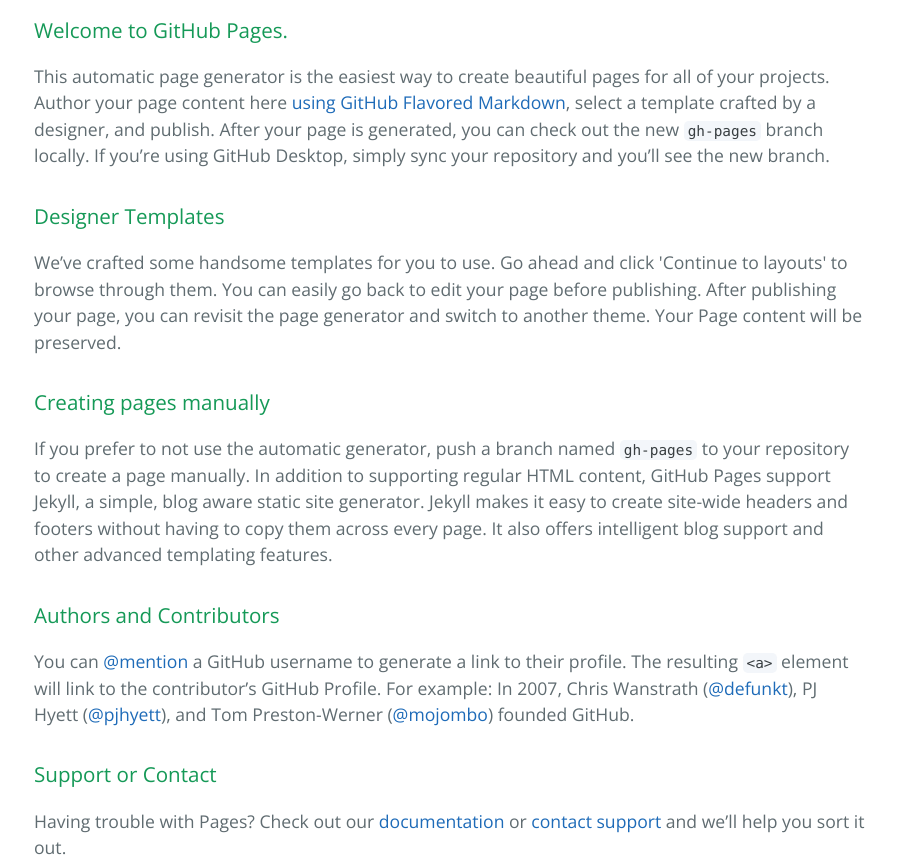
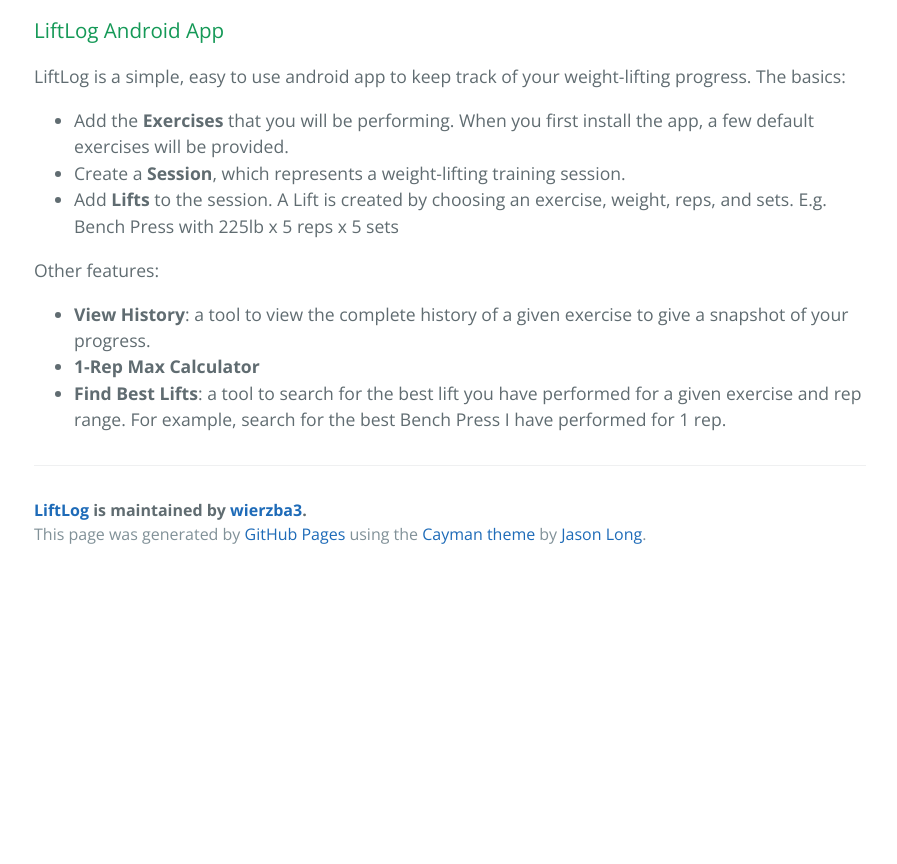
Before and after one commit to wierzba3/LiftLog, a plain HTML site: page index.html in a window 1280 px wide. Shown: the part 400-1264 px from the top of the page, without its empty margins (190-1087 px from the left). After the commit the page ends 978 px from the top, so only its background shows below. Drawn offline with nearby package versions, Linux system fonts and the light colour scheme.

Commit message:
Create gh-pages branch via GitHub

```diff
--- a/index.html
+++ b/index.html
@@ -12,7 +12,7 @@
   <body>
     <section class="page-header">
       <h1 class="project-name">LiftLog</h1>
-      <h2 class="project-tagline">Android app to track weightlifting training progress</h2>
+      <h2 class="project-tagline">Android app to track weight-lifting progress</h2>
       <a href="https://github.com/wierzba3/LiftLog" class="btn">View on GitHub</a>
       <a href="https://github.com/wierzba3/LiftLog/zipball/master" class="btn">Download .zip</a>
       <a href="https://github.com/wierzba3/LiftLog/tarball/master" class="btn">Download .tar.gz</a>
@@ -20,29 +20,26 @@
 
     <section class="main-content">
       <h3>
-<a id="welcome-to-github-pages" class="anchor" href="#welcome-to-github-pages" aria-hidden="true"><span class="octicon octicon-link"></span></a>Welcome to GitHub Pages.</h3>
+<a id="liftlog-android-app" class="anchor" href="#liftlog-android-app" aria-hidden="true"><span class="octicon octicon-link"></span></a>LiftLog Android App</h3>
 
-<p>This automatic page generator is the easiest way to create beautiful pages for all of your projects. Author your page content here <a href="https://guides.github.com/features/mastering-markdown/">using GitHub Flavored Markdown</a>, select a template crafted by a designer, and publish. After your page is generated, you can check out the new <code>gh-pages</code> branch locally. If you’re using GitHub Desktop, simply sync your repository and you’ll see the new branch.</p>
+<p>LiftLog is a simple, easy to use android app to keep track of your weight-lifting progress.
+The basics:</p>
 
-<h3>
-<a id="designer-templates" class="anchor" href="#designer-templates" aria-hidden="true"><span class="octicon octicon-link"></span></a>Designer Templates</h3>
+<ul>
+<li>Add the <strong>Exercises</strong> that you will be performing. When you first install the app, a few default exercises will be provided.</li>
+<li>Create a <strong>Session</strong>, which represents a weight-lifting training session. </li>
+<li>Add <strong>Lifts</strong> to the session. A Lift is created by choosing an exercise, weight, reps, and sets. E.g. Bench Press with 225lb x 5 reps x 5 sets</li>
+</ul>
 
-<p>We’ve crafted some handsome templates for you to use. Go ahead and click 'Continue to layouts' to browse through them. You can easily go back to edit your page before publishing. After publishing your page, you can revisit the page generator and switch to another theme. Your Page content will be preserved.</p>
+<p>Other features:</p>
 
-<h3>
-<a id="creating-pages-manually" class="anchor" href="#creating-pages-manually" aria-hidden="true"><span class="octicon octicon-link"></span></a>Creating pages manually</h3>
-
-<p>If you prefer to not use the automatic generator, push a branch named <code>gh-pages</code> to your repository to create a page manually. In addition to supporting regular HTML content, GitHub Pages support Jekyll, a simple, blog aware static site generator. Jekyll makes it easy to create site-wide headers and footers without having to copy them across every page. It also offers intelligent blog support and other advanced templating features.</p>
-
-<h3>
-<a id="authors-and-contributors" class="anchor" href="#authors-and-contributors" aria-hidden="true"><span class="octicon octicon-link"></span></a>Authors and Contributors</h3>
-
-<p>You can <a href="https://github.com/blog/821" class="user-mention">@mention</a> a GitHub username to generate a link to their profile. The resulting <code>&lt;a&gt;</code> element will link to the contributor’s GitHub Profile. For example: In 2007, Chris Wanstrath (<a href="https://github.com/defunkt" class="user-mention">@defunkt</a>), PJ Hyett (<a href="https://github.com/pjhyett" class="user-mention">@pjhyett</a>), and Tom Preston-Werner (<a href="https://github.com/mojombo" class="user-mention">@mojombo</a>) founded GitHub.</p>
-
-<h3>
-<a id="support-or-contact" class="anchor" href="#support-or-contact" aria-hidden="true"><span class="octicon octicon-link"></span></a>Support or Contact</h3>
-
-<p>Having trouble with Pages? Check out our <a href="https://help.github.com/pages">documentation</a> or <a href="https://github.com/contact">contact support</a> and we’ll help you sort it out.</p>
+<ul>
+<li>
+<strong>View History</strong>: a tool to view the complete history of a given exercise to give a snapshot of your progress.</li>
+<li><strong>1-Rep Max Calculator</strong></li>
+<li>
+<strong>Find Best Lifts</strong>: a tool to search for the best lift you have performed for a given exercise and rep range. For example, search for the best Bench Press I have performed for 1 rep.</li>
+</ul>
 
       <footer class="site-footer">
         <span class="site-footer-owner"><a href="https://github.com/wierzba3/LiftLog">LiftLog</a> is maintained by <a href="https://github.com/wierzba3">wierzba3</a>.</span>
```
Also changed, not shown: params.json (+1 -1 lines).
